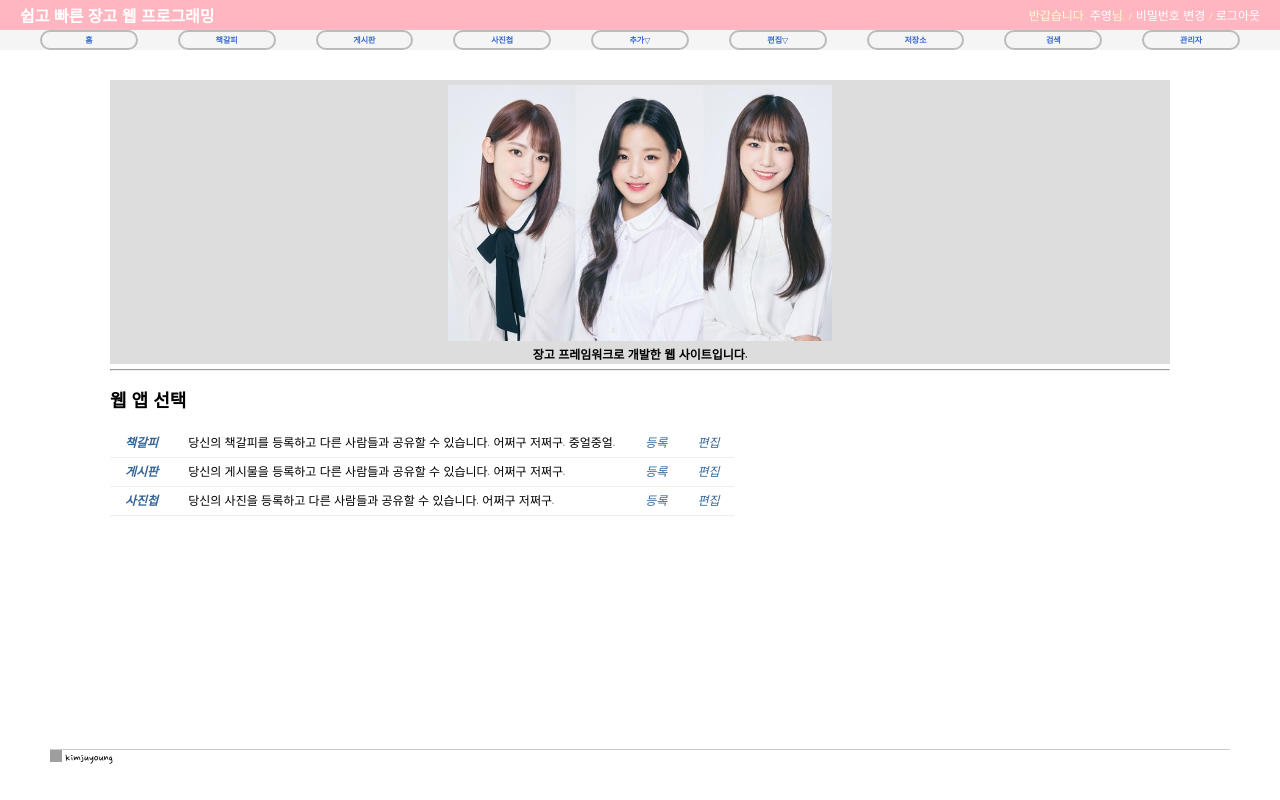
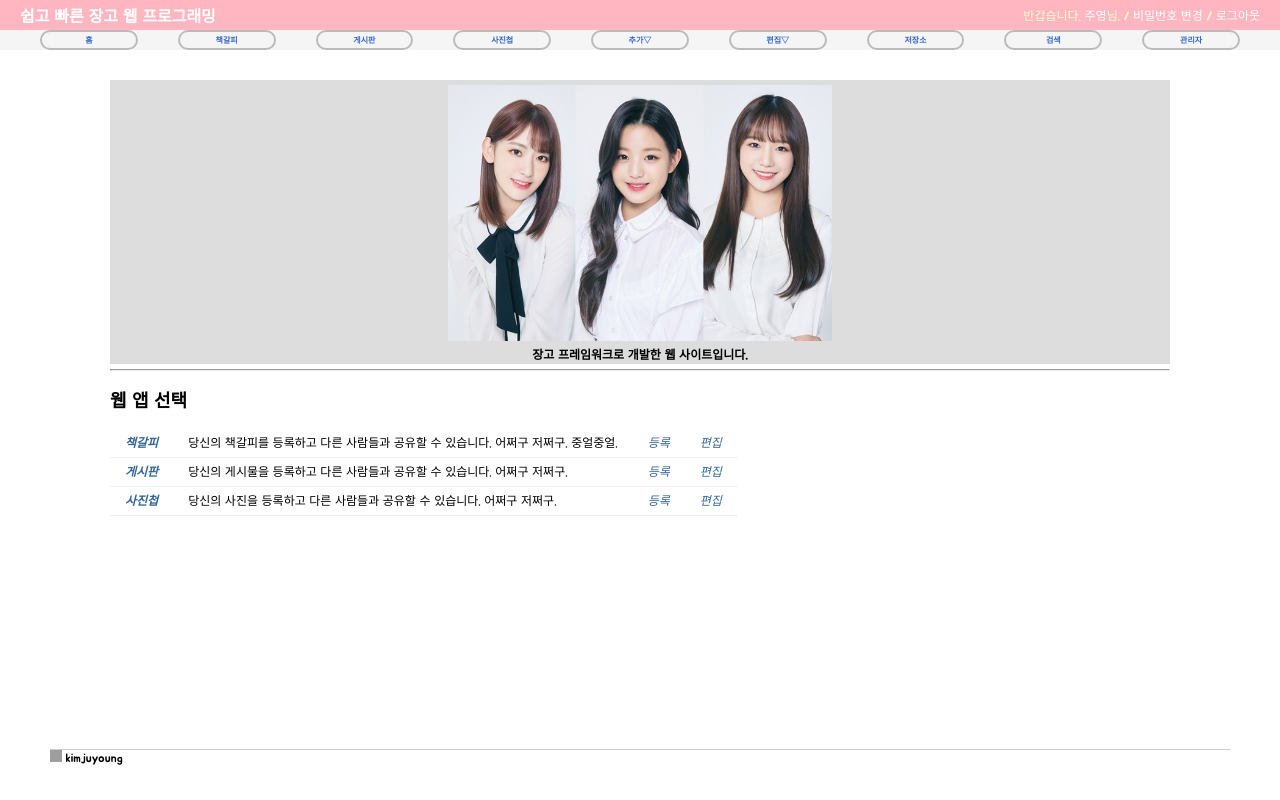
Before and after one commit to lightupthesky961230/myBlog, a Django app: template templates/home.html in a window 1280 px wide. Run offline with Django 3.2, Linux system fonts and the light colour scheme; the template is opened without the code that fills it, so the values that code supplies are empty; grey boxes are pictures that could not be loaded.

Commit message:
Change ...

```diff
--- a/static/css/base.css
+++ b/static/css/base.css
@@ -1,7 +1,7 @@
   body {
       /*font-family: "Lucida Grande", Verdana, Arial, sans-serif;*/
-      font-family: 'Nanum Pen Script', cursive;
-      font-size: 12px;
+    font-family: 'Jua', sans-serif;
+    font-size: 12px;
   }
 
   /* PAGE STRUCTURE */
--- a/templates/base.html
+++ b/templates/base.html
@@ -6,9 +6,9 @@
 
   {% load staticfiles %}  <!--정적 파일인 css 연결하기 위하여, staticfiles를 로드-->
   <!--스타일시트 css/base.css 작성이 필요함-->
-  <link href="https://fonts.googleapis.com/css?family=Nanum+Pen+Script" rel="stylesheet">
-  <link rel="stylesheet" type="text/css" href="{% block stylesheet %}{% static 'css/base.css' %}{% endblock %}" />
-  <link rel="stylesheet" type="text/css" href="{% block extrastyle %}{% endblock %}" />
+    <link href="https://fonts.googleapis.com/css?family=Jua" rel="stylesheet">
+    <link rel="stylesheet" type="text/css" href="{% block stylesheet %}{% static 'css/base.css' %}{% endblock %}" />
+    <link rel="stylesheet" type="text/css" href="{% block extrastyle %}{% endblock %}" />
 
   </head>
 
```
